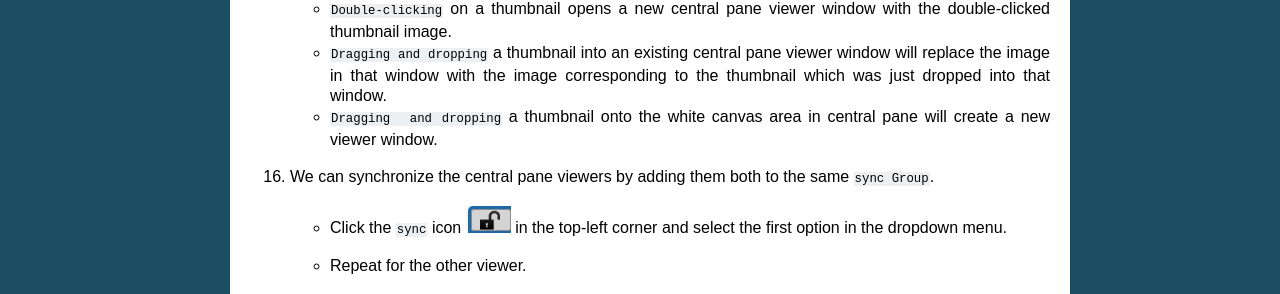
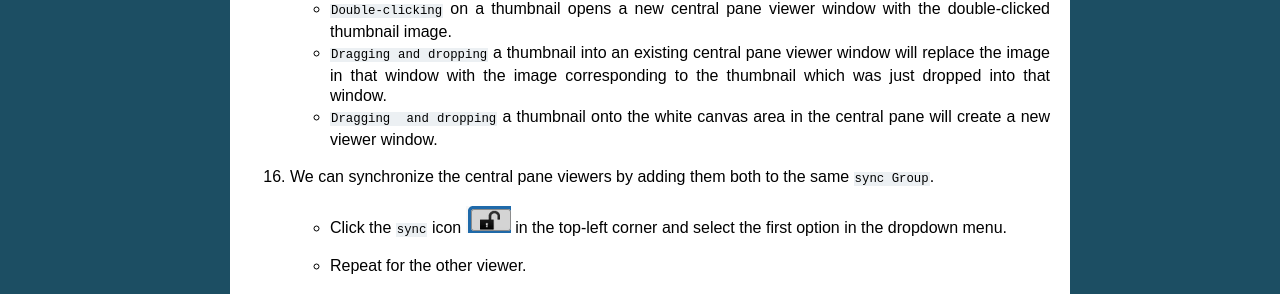
Before and after one commit to ome/omero-guide-iviewer, a Sphinx documentation site: the page built from docs/iviewer_viewing.rst, in a window 1280 px wide and 900 px high, scrolled down 2894 px. Shown: the part 349-643 px from the top of the window. Built offline with Sphinx 7.4.7, drawn with Linux system fonts in a browser that asks for light colours.

Commit message:
Update docs/iviewer_viewing.rst
Co-authored-by: Mark Carroll <m.t.b.carroll@dundee.ac.uk>

```diff
--- a/docs/iviewer_viewing.rst
+++ b/docs/iviewer_viewing.rst
@@ -106,7 +106,7 @@ Step-by-Step
 
    - ``Dragging and dropping`` a thumbnail into an existing central pane viewer window will replace the image in that window with the image corresponding to the thumbnail which was just dropped into that window.
 
-   - ``Dragging  and dropping`` a thumbnail onto the white canvas area in central pane will create a new viewer window.
+   - ``Dragging  and dropping`` a thumbnail onto the white canvas area in the central pane will create a new viewer window.
 
 #. We can synchronize the central pane viewers by adding them both to the same ``sync Group``.
 
```
